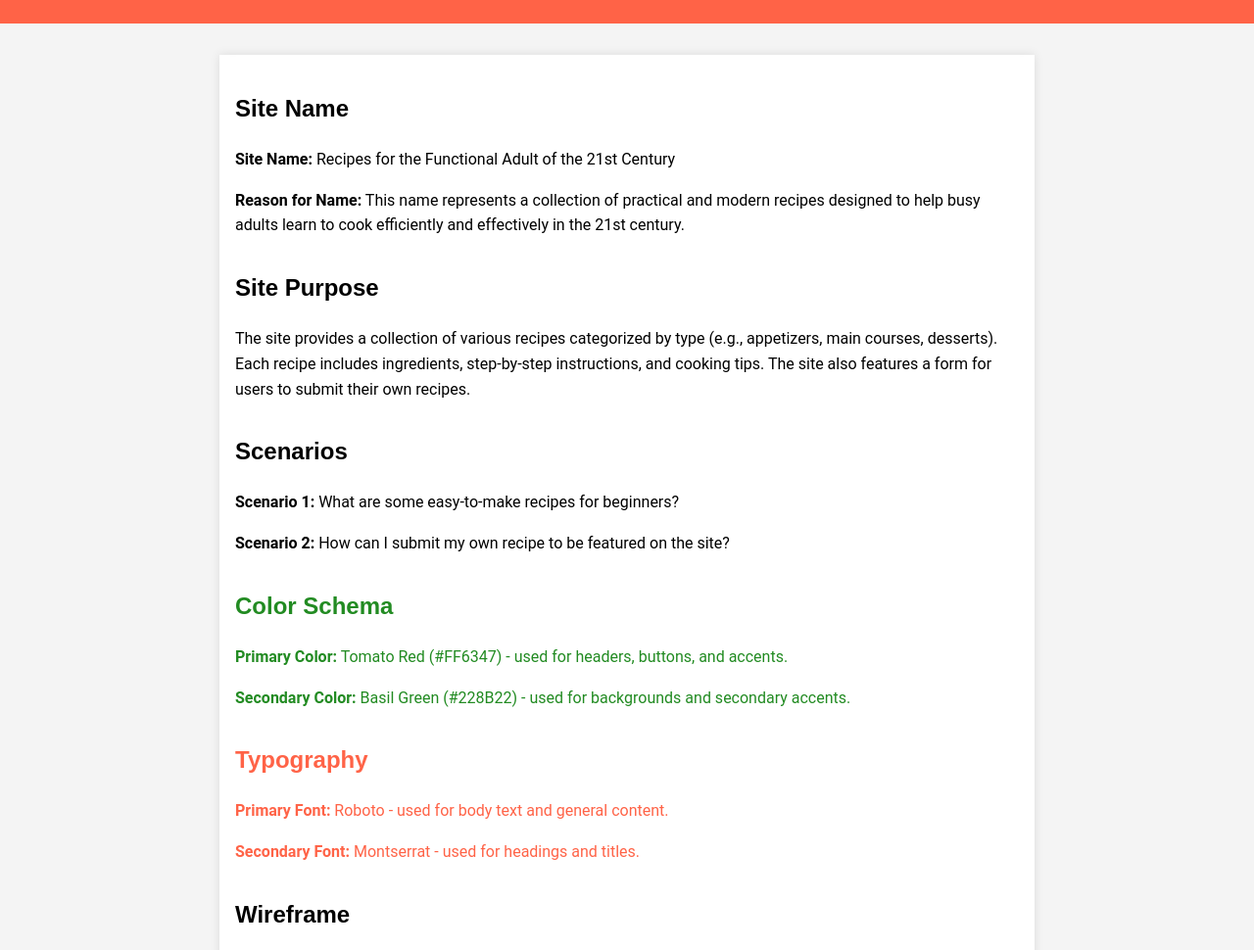
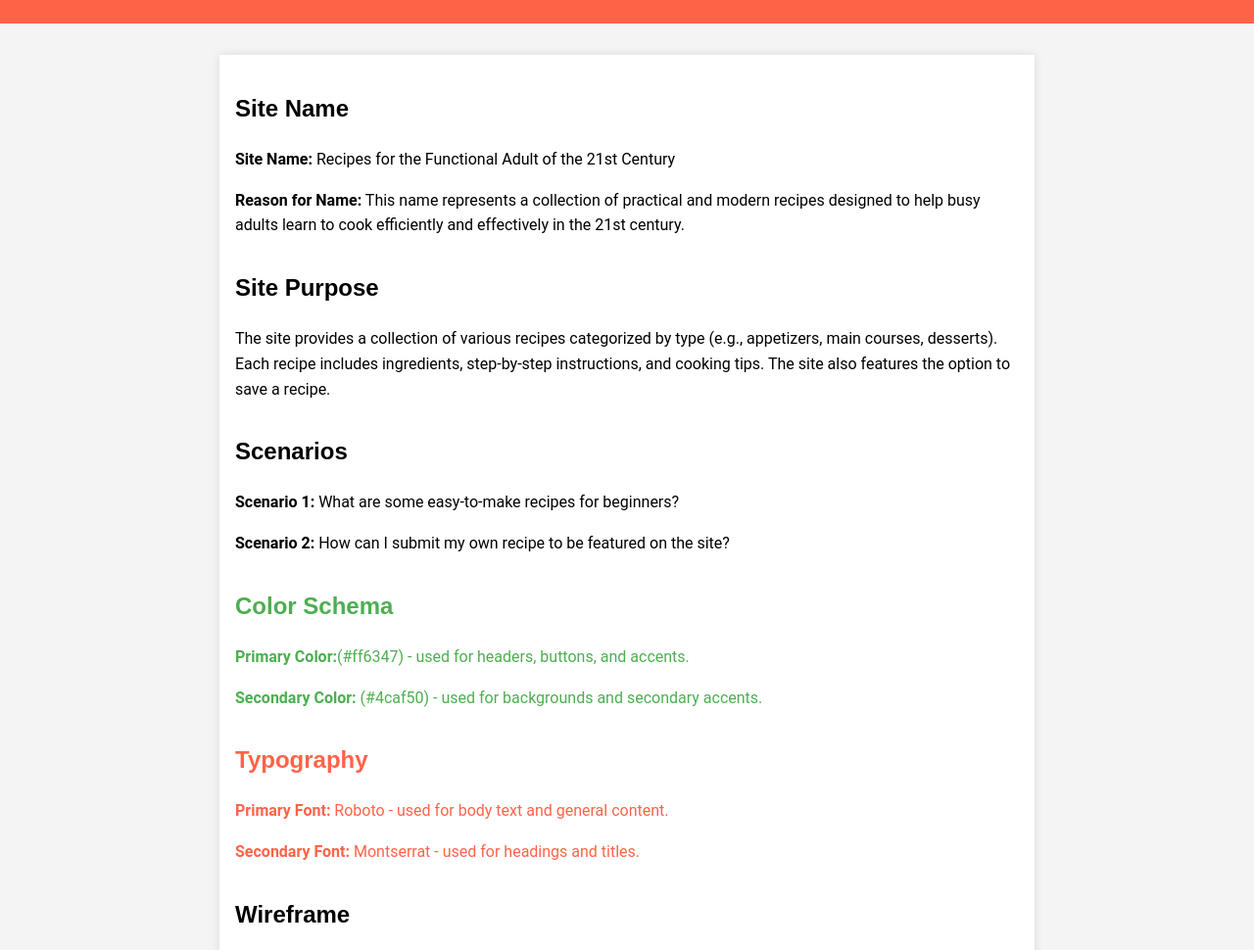
Before and after one commit to Lautaro-Guevara/wdd231, a plain HTML site: page project/siteplan.html in a window 1280 px wide. Shown: the part 102-1072 px from the top of the page at 98% size. Drawn offline with Linux system fonts and the light colour scheme.

Commit message:
updating the siteplan

```diff
--- a/project/siteplan.html
+++ b/project/siteplan.html
@@ -19,7 +19,7 @@
 
         <section id="site-purpose">
             <h2>Site Purpose</h2>
-            <p>The site provides a collection of various recipes categorized by type (e.g., appetizers, main courses, desserts). Each recipe includes ingredients, step-by-step instructions, and cooking tips. The site also features a form for users to submit their own recipes.</p>
+            <p>The site provides a collection of various recipes categorized by type (e.g., appetizers, main courses, desserts). Each recipe includes ingredients, step-by-step instructions, and cooking tips. The site also features the option to save a recipe.</p>
         </section>
 
         <section id="scenarios">
@@ -30,8 +30,8 @@
 
         <section id="color-schema">
             <h2>Color Schema</h2>
-            <p><strong>Primary Color:</strong> Tomato Red (#FF6347) - used for headers, buttons, and accents.</p>
-            <p><strong>Secondary Color:</strong> Basil Green (#228B22) - used for backgrounds and secondary accents.</p>
+            <p><strong>Primary Color:</strong>(#ff6347) - used for headers, buttons, and accents.</p>
+            <p><strong>Secondary Color:</strong> (#4caf50) - used for backgrounds and secondary accents.</p>
         </section>
 
         <section id="typography">
--- a/project/styles/siteplan-styles.css
+++ b/project/styles/siteplan-styles.css
@@ -7,7 +7,7 @@ body {
 }
 
 header {
-    background-color: #FF6347;
+    background-color: #ff6347;
     color: white;
     padding: 1rem 0;
     text-align: center;
@@ -30,11 +30,11 @@ section {
 }
 
 section#color-schema {
-    color: #228B22;
+    color: #4caf50;
 }
 
 section#typography {
-    color: #FF6347;
+    color: #ff6347;
 }
 
 img {
```
